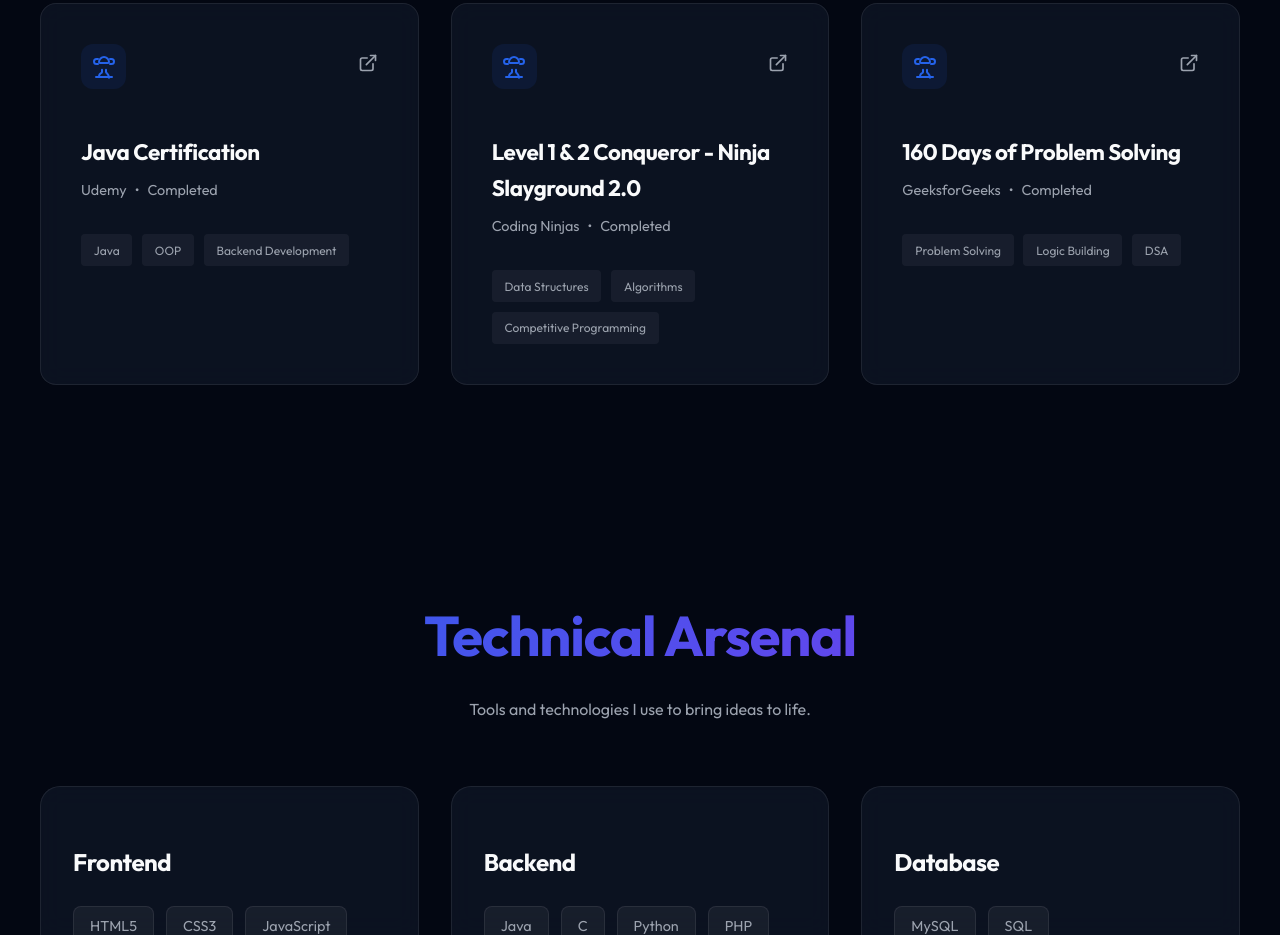
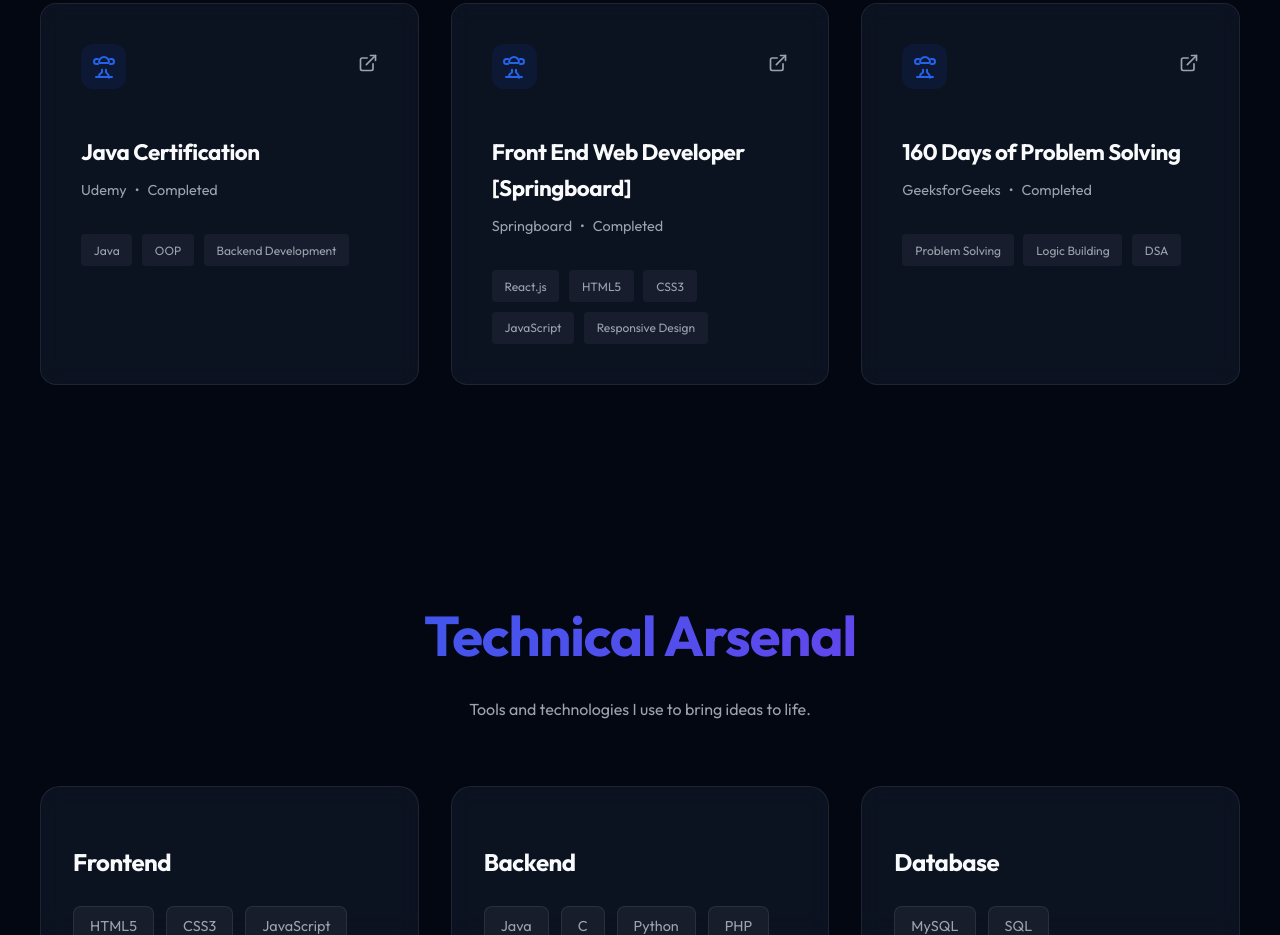
Before and after one commit to Abdul-Affan/portfolio, a React (Vite) app: page / in a window 1280 px wide. Shown: the part 5420-6355 px from the top of the page. Built offline with nearby package versions, Linux system fonts and the light colour scheme.

Commit message:
Replace Ninja certificate with Front End Web Developer [Springboard]

```diff
--- a/src/App.jsx
+++ b/src/App.jsx
@@ -415,11 +415,11 @@ const App = () => {
                   link: "/certificates/java-cert.pdf"
                 },
                 {
-                  title: "Level 1 & 2 Conqueror - Ninja Slayground 2.0",
-                  org: "Coding Ninjas",
+                  title: "Front End Web Developer [Springboard]",
+                  org: "Springboard",
                   status: "Completed",
-                  skills: ["Data Structures", "Algorithms", "Competitive Programming"],
-                  link: "https://www.codingninjas.com/"
+                  skills: ["React.js", "HTML5", "CSS3", "JavaScript", "Responsive Design"],
+                  link: "/certificates/frontend-cert.pdf"
                 },
                 {
                   title: "160 Days of Problem Solving",
```
